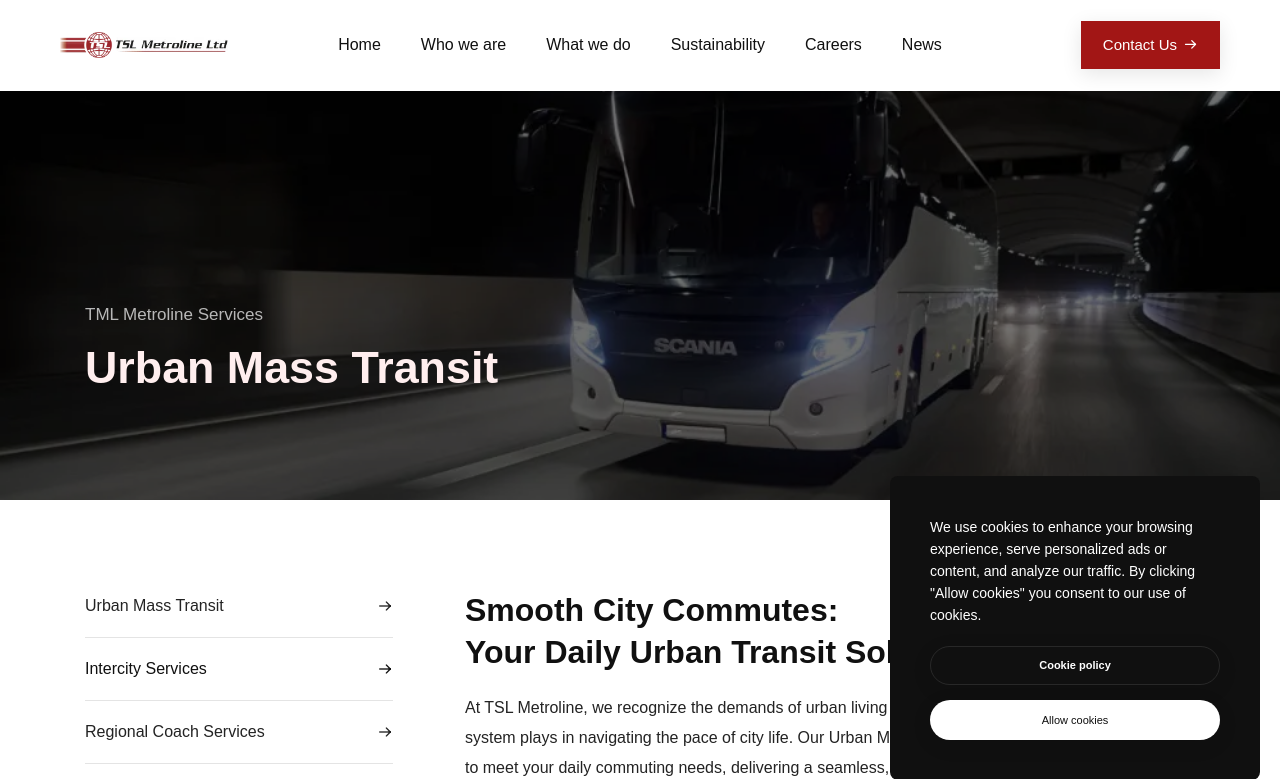
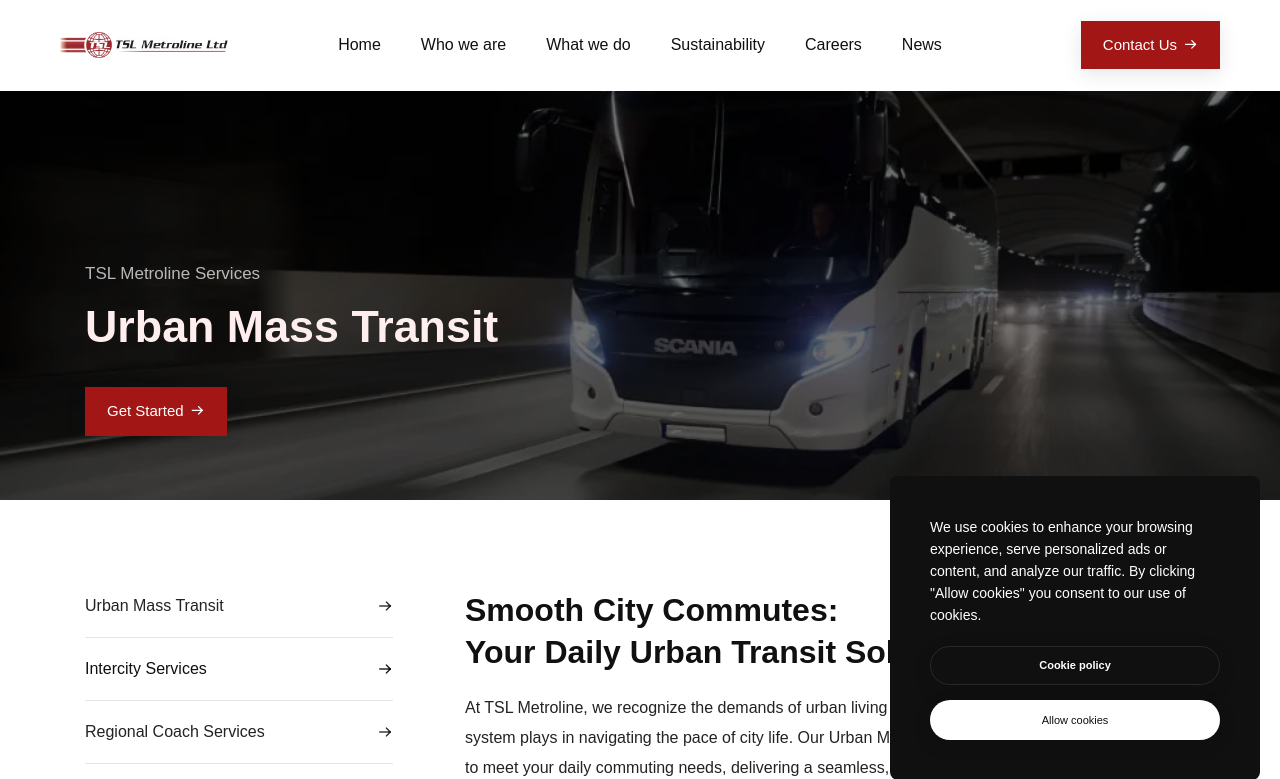
Before and after one commit to idongataide/tml, a PHP site: template views/services/urban_mass.php in a window 1280 px wide. Shown: the top 779 px of the page. Run offline with PHP 8.4, Linux system fonts and the light colour scheme; the template is opened without the code that fills it, so the values that code supplies are empty; some libraries are stand-ins or nearby versions; some web fonts are replaced.

Commit message:
first commit

```diff
--- a/views/leadership.php
+++ b/views/leadership.php
@@ -6,7 +6,7 @@
         <div class="row align-items-center small-screen">
             <div class="col-lg-7 col-sm-12 position-relative page-title-extra-small">
                 <h1 class="mb-15px text-white opacity-7 fw-300 overflow-hidden">
-                    <span class="d-inline-block" data-anime='{ "translateY": [30, 0], "opacity": [0, 1], "easing": "easeOutCubic", "duration": 500, "staggervalue": 300 }'>TML Metroline Limited</span>
+                    <span class="d-inline-block" data-anime='{ "translateY": [30, 0], "opacity": [0, 1], "easing": "easeOutCubic", "duration": 500, "staggervalue": 300 }'>TSL Metroline Limited</span>
                 </h1>
                 <h2 class="m-auto pb-5px pt-5px text-white fw-600 ls-minus-1px overflow-hidden">
                     <span class="d-inline-block" data-anime='{ "translateY": [30, 0], "opacity": [0, 1], "easing": "easeOutCubic", "duration": 500, "staggervalue": 300, "delay": 200 }'>Our Leadership Team</span>
--- a/views/services/intercity_services.php
+++ b/views/services/intercity_services.php
@@ -4,12 +4,12 @@
             <div class="row align-items-center small-screen">
                 <div class="col-lg-12 col-sm-12 position-relative page-title-extra-small">
                     <h1 class="mb-15px text-white opacity-7 fw-300 overflow-hidden">
-                        <span class="d-inline-block" data-anime='{ "translateY": [30, 0], "opacity": [0, 1], "easing": "easeOutCubic", "duration": 500, "staggervalue": 300 }'>TML Metroline Services</span>
+                        <span class="d-inline-block" data-anime='{ "translateY": [30, 0], "opacity": [0, 1], "easing": "easeOutCubic", "duration": 500, "staggervalue": 300 }'>TSL Metroline Services</span>
                     </h1>
                     <h2 class="m-auto pb-5px pt-5px t-light fw-600 ls-minus-1px overflow-hidden">
                         <span class="d-inline-block" data-anime='{ "translateY": [30, 0], "opacity": [0, 1], "easing": "easeOutCubic", "duration": 500, "staggervalue": 300, "delay": 200 }'>Intercity Services</span>
                     </h2>
-                    <a href="https://cowry.com.ng/" target="_blank" class="mt-3 btn btn-large btn-primary btn-switch-text btn-box-shadow fw-400">
+                    <a href="https://ihechukwutransport.com/" target="_blank" class="mt-3 btn btn-large btn-primary btn-switch-text btn-box-shadow fw-400">
                         <span>
                             <span class="btn-double-text" data-text="Get Started">Get Started</span>
                             <span><i class="feather icon-feather-arrow-right"></i></span>
--- a/views/services/urban_mass.php
+++ b/views/services/urban_mass.php
@@ -4,11 +4,17 @@
             <div class="row align-items-center small-screen">
                 <div class="col-lg-12 col-sm-12 position-relative page-title-extra-small">
                     <h1 class="mb-15px text-white opacity-7 fw-300 overflow-hidden">
-                        <span class="d-inline-block" data-anime='{ "translateY": [30, 0], "opacity": [0, 1], "easing": "easeOutCubic", "duration": 500, "staggervalue": 300 }'>TML Metroline Services</span>
+                        <span class="d-inline-block" data-anime='{ "translateY": [30, 0], "opacity": [0, 1], "easing": "easeOutCubic", "duration": 500, "staggervalue": 300 }'>TSL Metroline Services</span>
                     </h1>
                     <h2 class="m-auto pb-5px pt-5px t-light fw-600 ls-minus-1px overflow-hidden">
                         <span class="d-inline-block" data-anime='{ "translateY": [30, 0], "opacity": [0, 1], "easing": "easeOutCubic", "duration": 500, "staggervalue": 300, "delay": 200 }'>Urban Mass Transit</span>
                     </h2>
+                    <a href="https://cowry.com.ng/" target="_blank" class="mt-3 btn btn-large btn-primary btn-switch-text btn-box-shadow fw-400">
+                        <span>
+                            <span class="btn-double-text" data-text="Get Started">Get Started</span>
+                            <span><i class="feather icon-feather-arrow-right"></i></span>
+                        </span>
+                    </a>
                 </div>
             </div>
         </div>
```
Also changed, not shown: views/services/bus_charter.php (+7 -1 lines).
